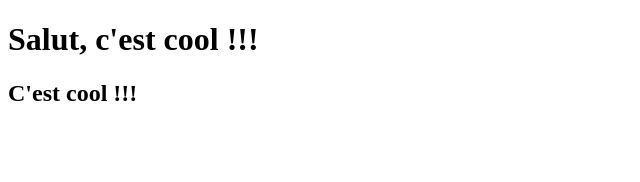
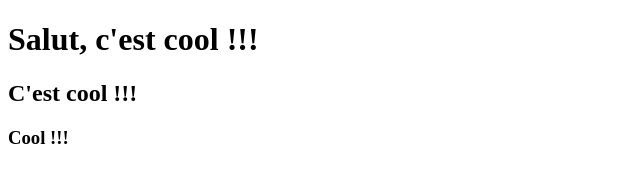
Before and after one commit to wayz972/tp, a plain HTML site: page index.html in a window 1280 px wide. Shown: the full height of the page, 0-640 px from the left. Drawn offline with Linux system fonts and the light colour scheme.

Commit message:
kjhbgvcxcvbnllslslslsllslsl

```diff
--- a/index.html
+++ b/index.html
@@ -9,5 +9,6 @@
 <body>
     <h1>Salut, c'est cool !!!</h1>
     <h2>C'est cool !!!</h2>
+    <h3>Cool !!!</h3>
 </body>
 </html>
```
